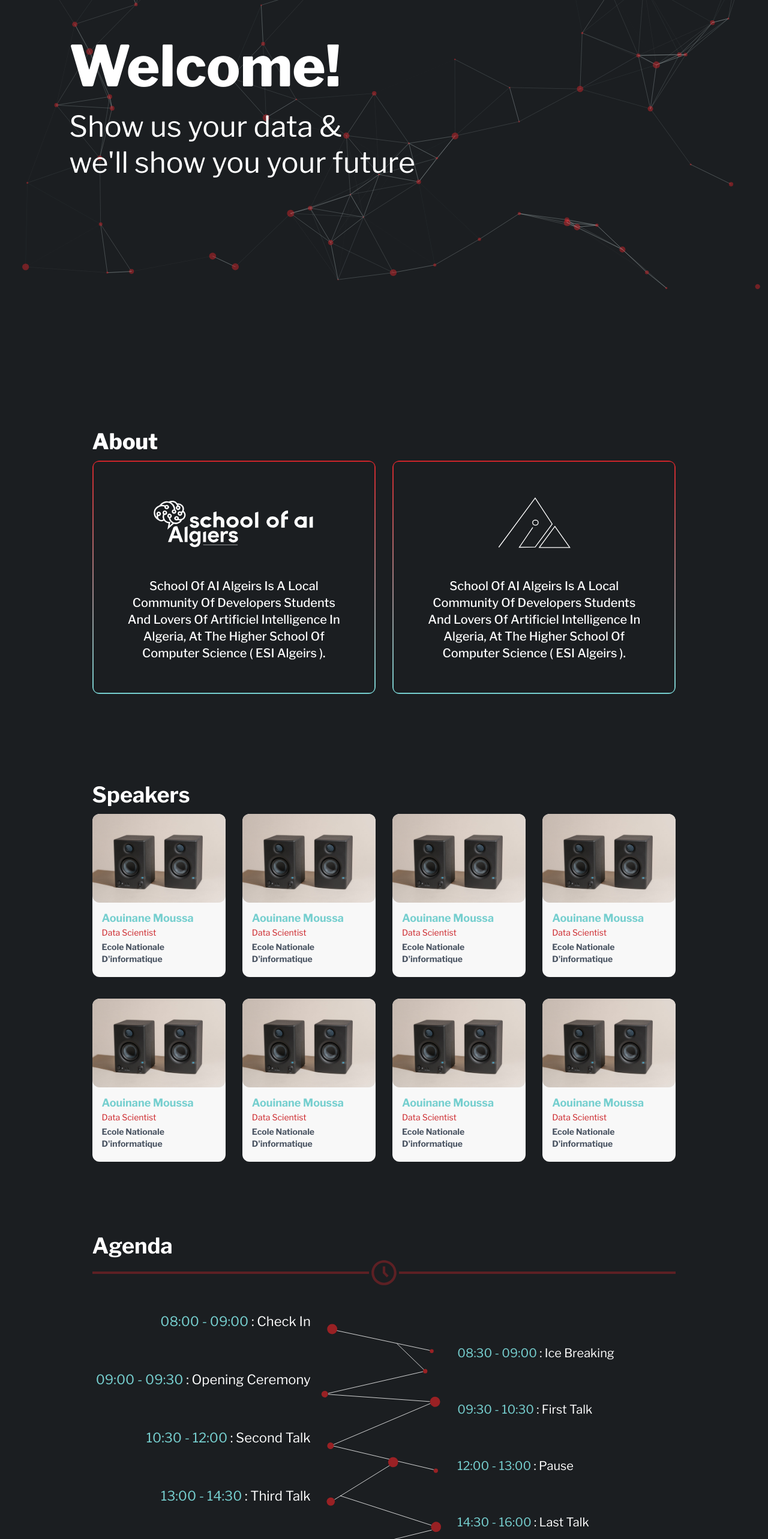
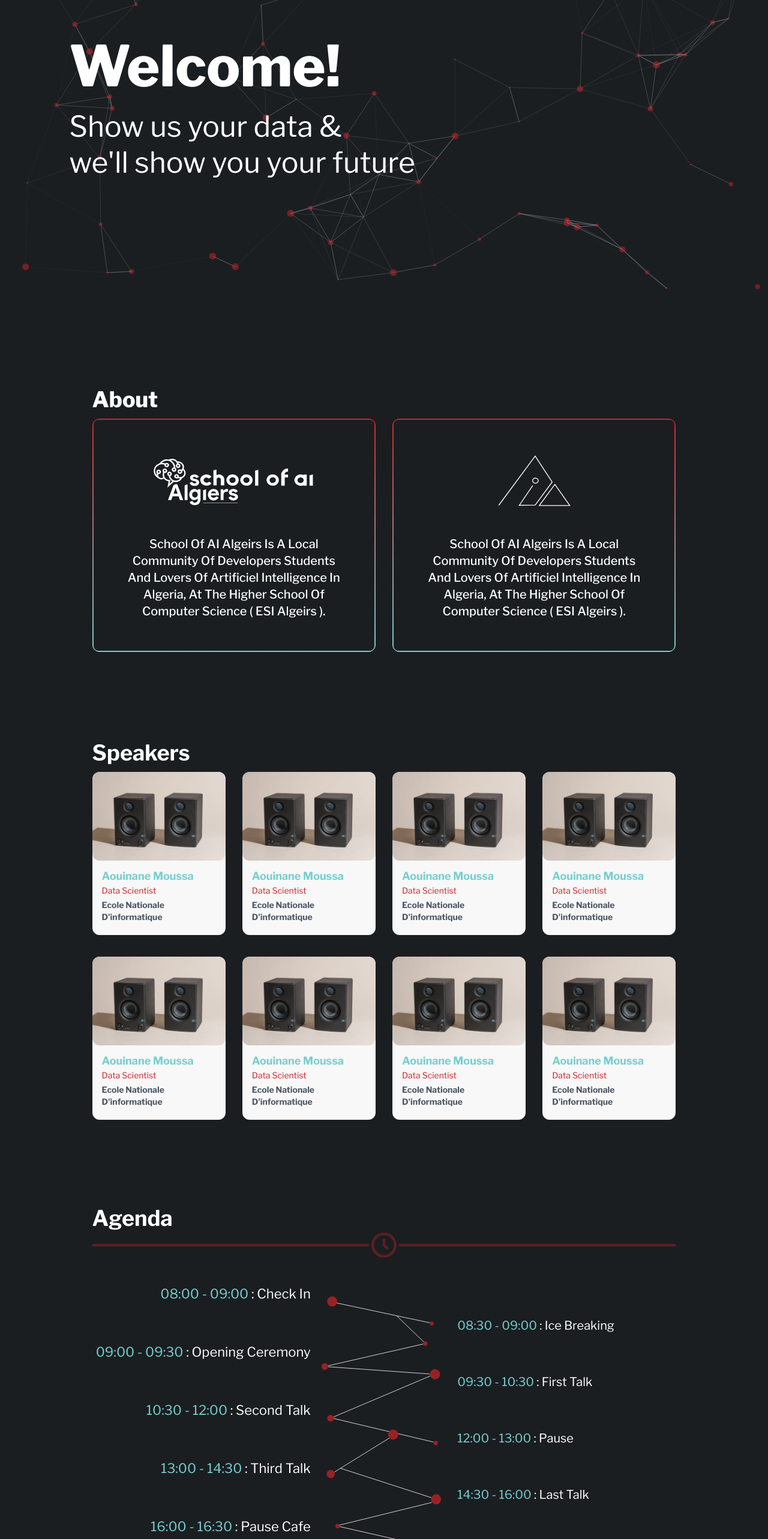
Before and after one commit to MarouaneBenbetka/AI-Summit, a React (Vite) app: page / in a window 1280 px wide. Shown: the part 234-2800 px from the top of the page at 60% size. Built offline with nearby package versions, Linux system fonts and the light colour scheme.

Commit message:
resolving conflicts between sections

```diff
--- a/src/sections/About.jsx
+++ b/src/sections/About.jsx
@@ -5,7 +5,7 @@ const About = () => {
 	return (
 		<section
 			id="about"
-			className="px-8 sm:px-20 lg:px-[12vw] mb-16 pt-[150px] mx-auto flex flex-col justify-center "
+			className="px-8 sm:px-20 lg:px-[12vw] mb-16 pt-20 mx-auto flex flex-col justify-center "
 		>
 			<h1 className="py-3 text-4xl leading-10 font-extrabold text-center md:text-left">
 				About
--- a/src/sections/Agenda.jsx
+++ b/src/sections/Agenda.jsx
@@ -5,7 +5,7 @@ import agenda_link from "../assets/link_agenda.svg";
 
 const Agenda = () => {
 	return (
-		<div className="py-14 px-20 lg:px-[12vw]">
+		<div id="agenda" className=" py-14 pt-20 px-20 lg:px-[12vw]">
 			<h1 className="text-4xl font-bold text-center md:text-left">
 				Agenda
 			</h1>
--- a/src/sections/Faq.jsx
+++ b/src/sections/Faq.jsx
@@ -4,7 +4,7 @@ const Faq = () => {
 	return (
 		<section
 			id="faq"
-			className="px-8 sm:px-20 lg:px-[12vw] min-h-[100vh] flex  justify-center flex-col"
+			className="px-8 sm:px-20 lg:px-[12vw] pt-20 min-h-[100vh] flex  justify-center flex-col"
 		>
 			<h1 className="py-5 text-4xl leading-10 font-extrabold text-center md:text-left">
 				FAQ
--- a/src/sections/Hero.jsx
+++ b/src/sections/Hero.jsx
@@ -20,7 +20,7 @@ const Hero = () => {
 				whileInView="show"
 				viewport={{ once: false, amount: 0.25 }}
 			>
-				<div className="flex items-center mb-14 w-full">
+				<div className="flex justify-center md:justify-start items-center mb-14 w-full">
 					<div>
 						<motion.h1
 							className=" text-[50px]  md:text-[60px] text-center md:text-left w-full lg:text-[80px] xl:text-[94px] font-extrabold font-libre-franklin"
```
